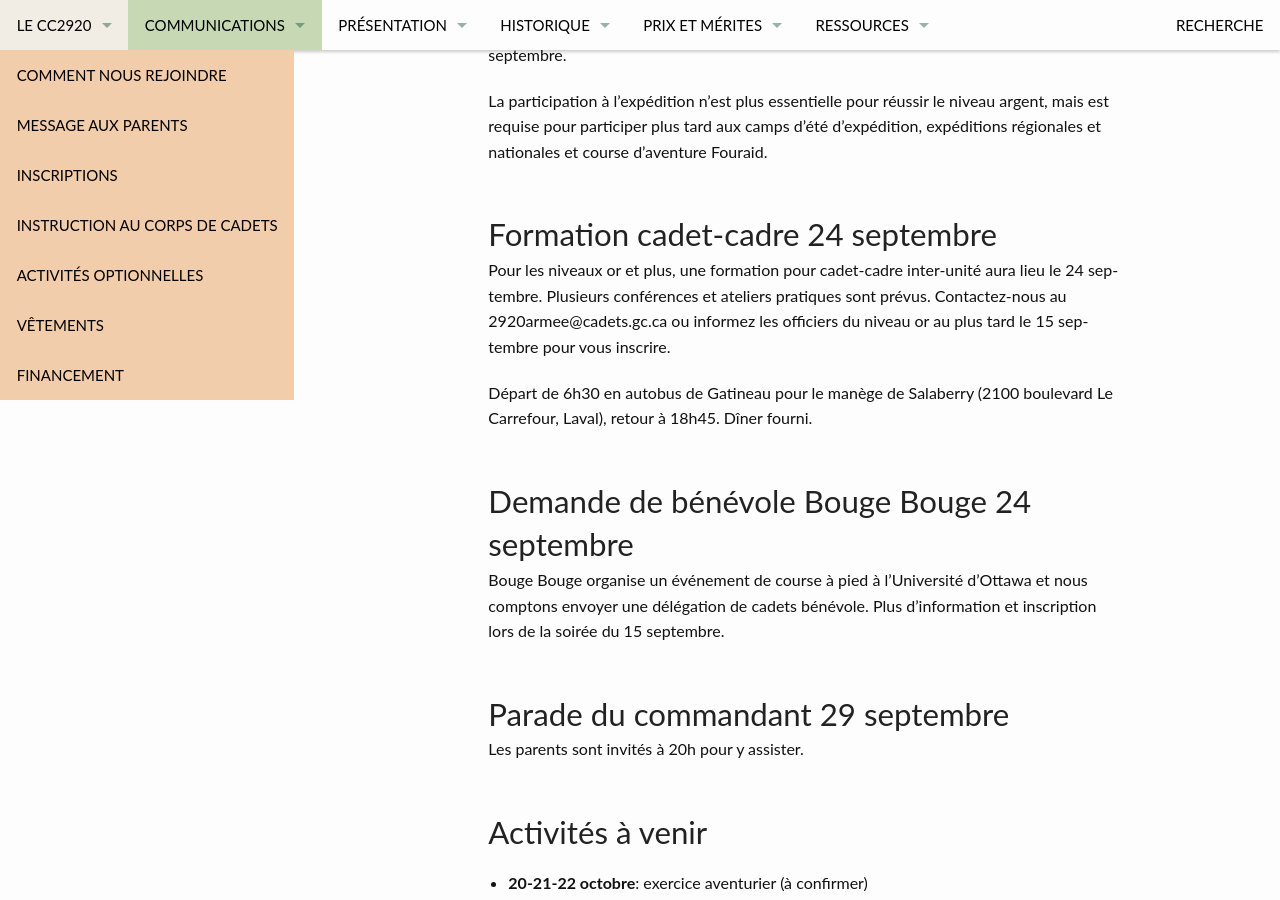
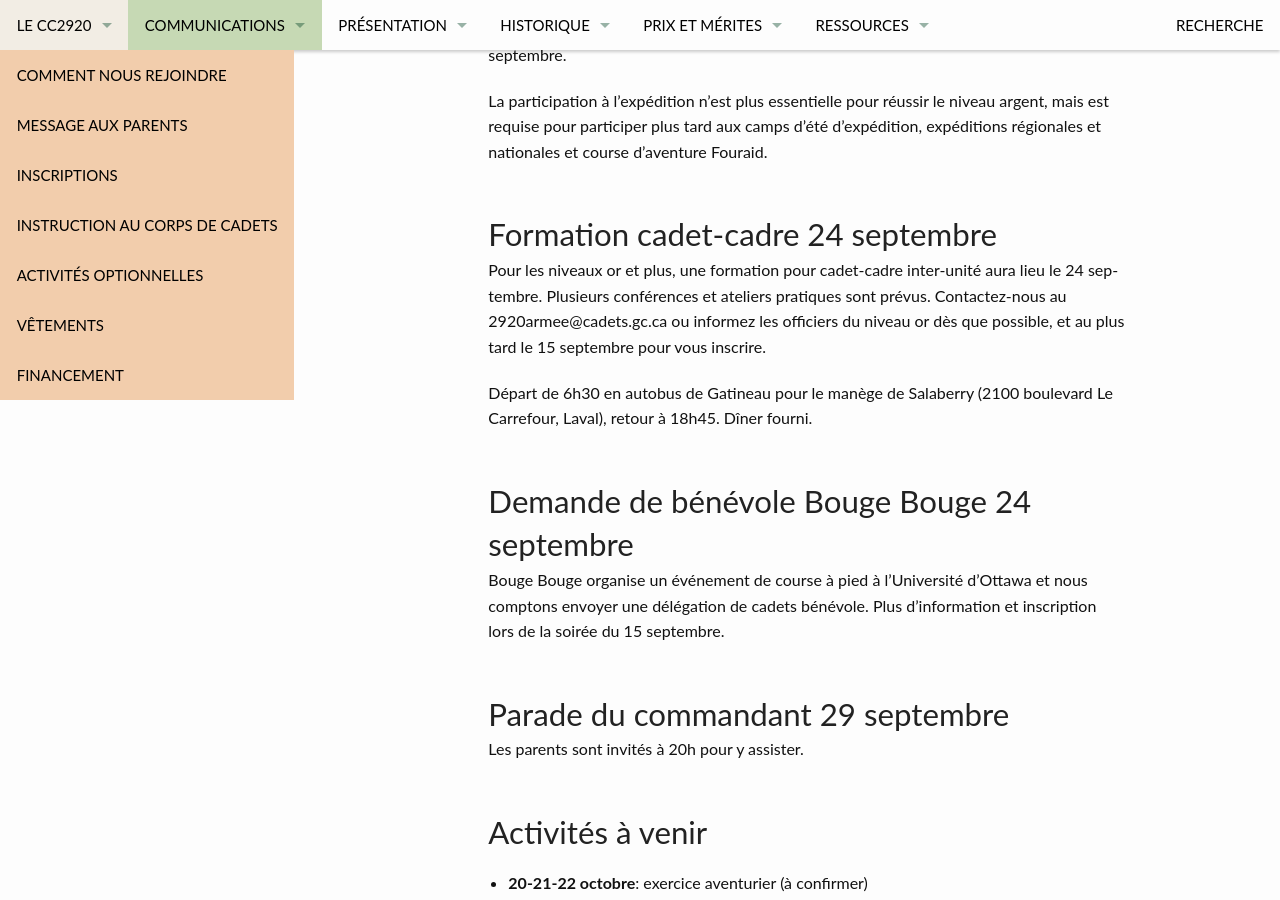
Before and after one commit to CC2920/web, a Jekyll site: the page built from _communications/messages.md, in a window 1280 px wide and 900 px high, scrolled down 1541 px. Built offline with Jekyll 4.4.1, drawn with Linux system fonts in a browser that asks for light colours.

Commit message:
Update messages.md

```diff
--- a/_communications/messages.md
+++ b/_communications/messages.md
@@ -47,7 +47,7 @@
 
 ## Formation cadet-cadre 24 septembre
 
-Pour les niveaux or et plus, une formation pour cadet-cadre inter-unité aura lieu le 24 septembre. Plusieurs conférences et ateliers pratiques sont prévus. Contactez-nous au 2920armee@cadets.gc.ca ou informez les officiers du niveau or au plus tard le 15 septembre pour vous inscrire.
+Pour les niveaux or et plus, une formation pour cadet-cadre inter-unité aura lieu le 24 septembre. Plusieurs conférences et ateliers pratiques sont prévus. Contactez-nous au 2920armee@cadets.gc.ca ou informez les officiers du niveau or dès que possible, et au plus tard le 15 septembre pour vous inscrire.
 
 Départ de 6h30 en autobus de Gatineau pour le manège de Salaberry (2100 boulevard Le Carrefour, Laval), retour à 18h45. Dîner fourni.
 
```
